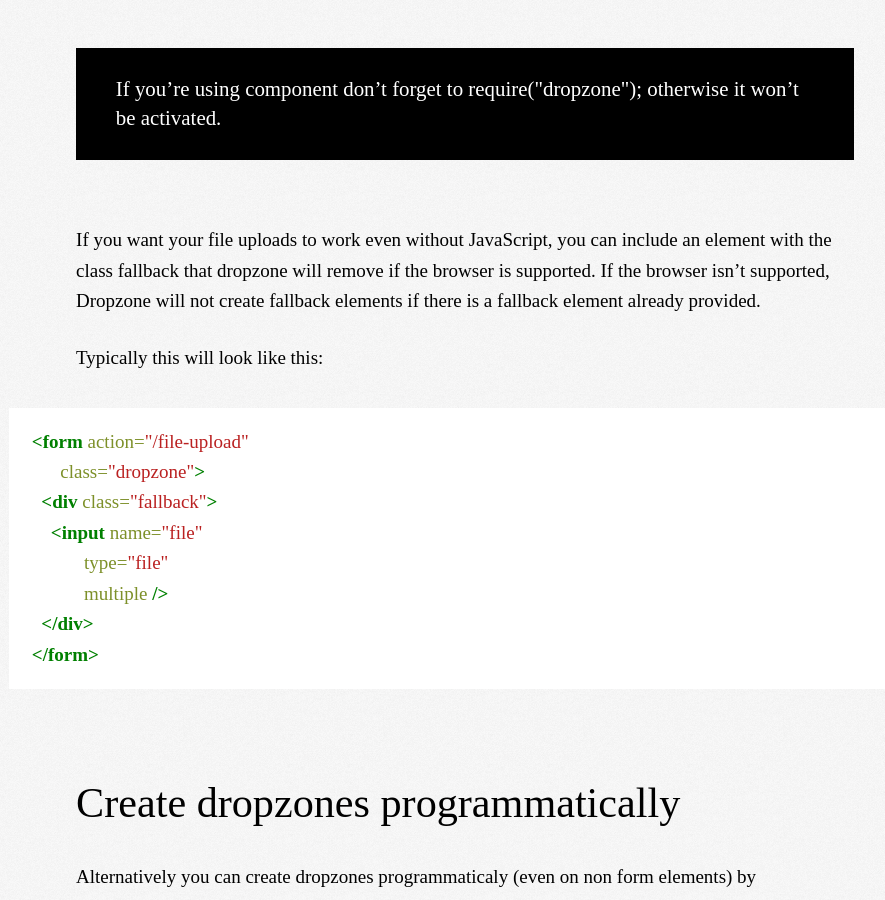
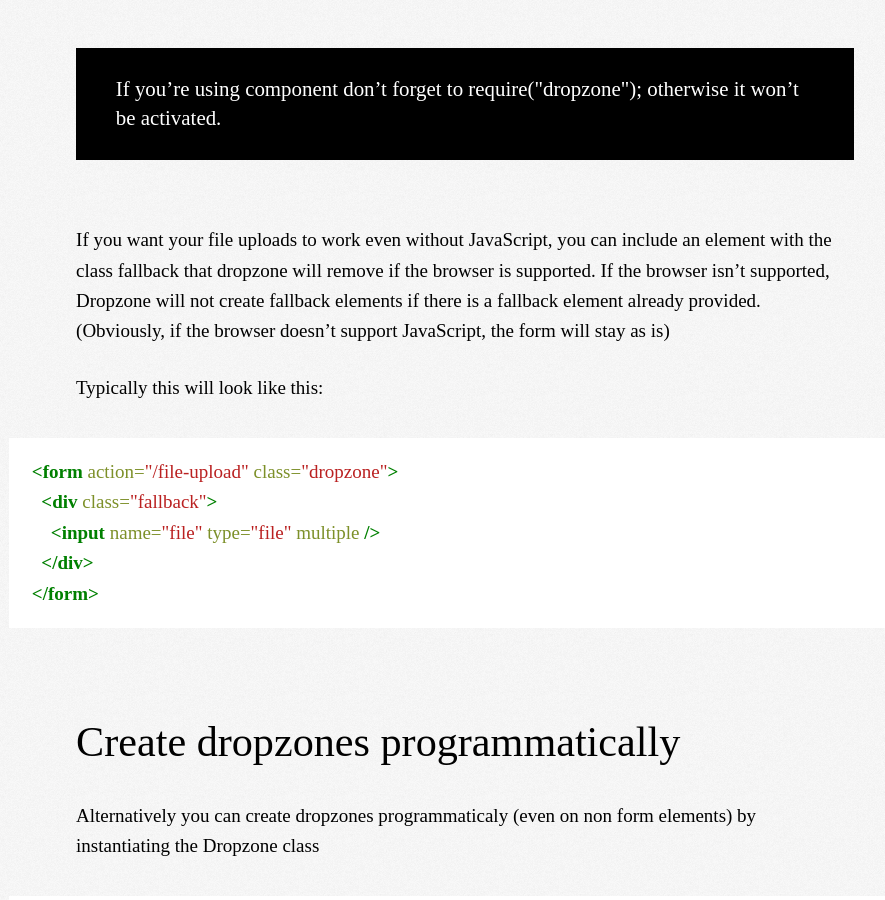
Before and after one commit to dropzone/dropzone, a Jekyll site: the page built from index.md, in a window 1280 px wide and 900 px high, scrolled down 4132 px. Shown: the whole window, without its empty margins (175-1060 px from the left). Built offline with Jekyll 4.4.1, drawn with Linux system fonts in a browser that asks for light colours; Markdown is read by kramdown in place of the engine named in the settings; comment, search, counter and statistics services are not loaded; some of the changed text lies outside the part shown.

````diff
--- a/index.md
+++ b/index.md
@@ -119,17 +119,15 @@
 If you want your file uploads to work even without JavaScript, you can include
 an element with the class `fallback` that dropzone will remove if the browser
 is supported. If the browser isn't supported, Dropzone will not create fallback
-elements if there is a fallback element already provided.
+elements if there is a fallback element already provided. (Obviously, if the
+browser doesn't support JavaScript, the form will stay as is)
 
 Typically this will look like this:
 
 ```html
-<form action="/file-upload"
-      class="dropzone">
+<form action="/file-upload" class="dropzone">
   <div class="fallback">
-    <input name="file"
-           type="file"
-           multiple />
+    <input name="file" type="file" multiple />
   </div>
 </form>
 ```
````
Also changed, not shown: other parts of index.md (+2 -2 lines).
